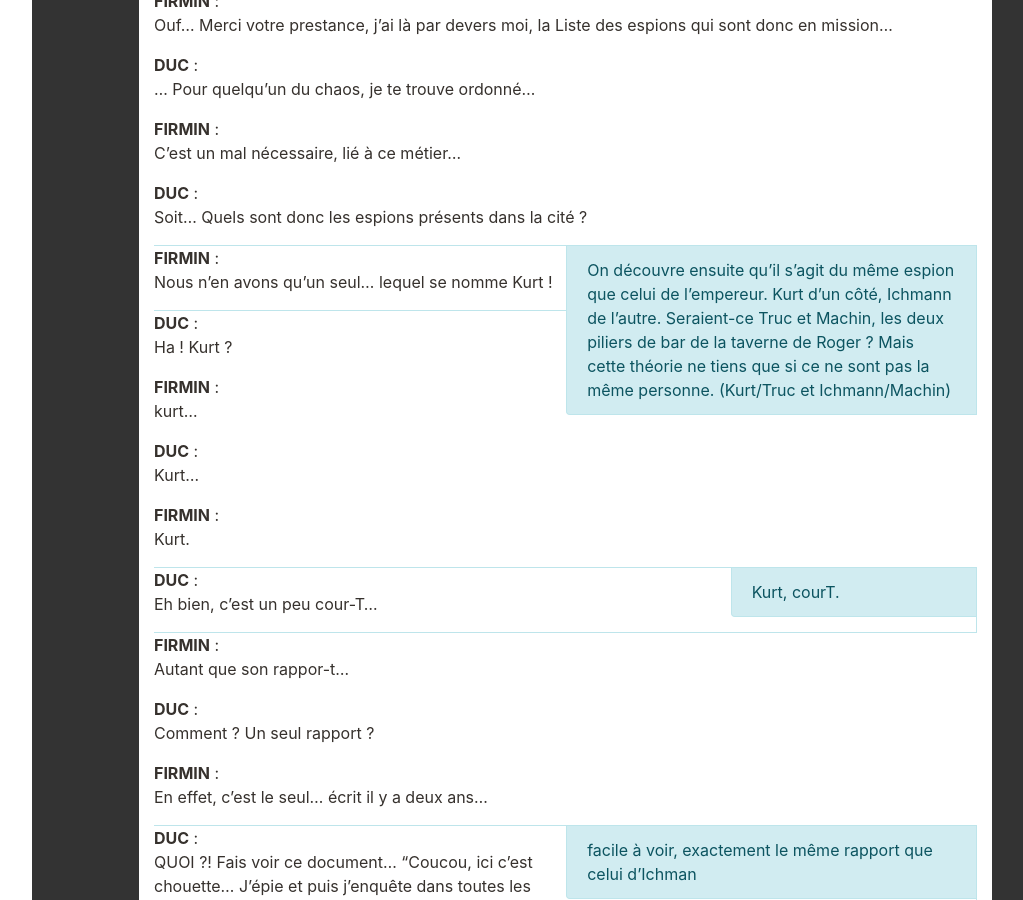
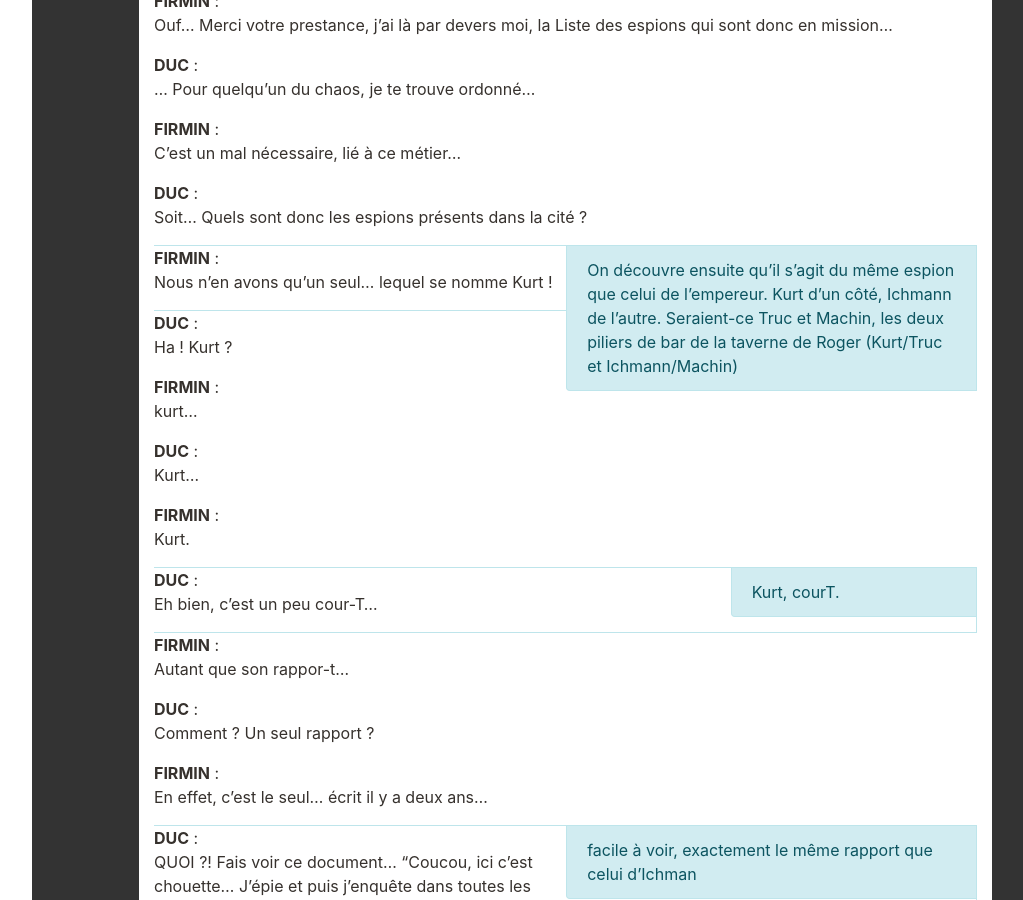
Before and after one commit to Neamar/sagas-mp3, a Jekyll site: the page built from Reflets/Reflets-17.html, in a window 1280 px wide and 900 px high, scrolled down 18236 px. Shown: the whole window, without its empty margins (181-1204 px from the left). Built offline with Jekyll 4.4.1, drawn with Linux system fonts in a browser that asks for light colours; comment, search, counter and statistics services are not loaded; part of the change alters nothing that is shown; some of the changed text lies outside the part shown.

Commit message:
Update Reflets-17.html

```diff
--- a/Reflets/Reflets-17.html
+++ b/Reflets/Reflets-17.html
@@ -35,7 +35,7 @@ NARRATEUR : Ainsi, Maender-Alkoor obtint des cataclysmes
 S'attirant des fléaux, voire une Apocalypse.
 D'abord, un sort mortel avait éradiqué quasiment tous les êtres œuvrant dans la cité.
 Vint, ensuite, une armée, funeste, ectoplasmique, missionnée pour briser ce bel endroit mythique.
-Mais cet ost mortifère eut un rôle vital, endiguant la menace de légions infernales.JDM:vitale, pour une armée de morts.
+Mais cet ost mortifère eut un rôle vital, endiguant la menace de légions infernales.JDM:vital, pour une armée de morts.
 Ces dernières émergèrent de l'immonde géhenne, au cœur de la cité, tel un magma de haine.
 Et pourtant, des héros, par un Pacte de sang, s'opposèrent aux Enfers, contrarièrent leurs plans…
 La muraille d'argent fut alors actionnée, aspirant les démons dans l'ombre des reflets.
@@ -298,7 +298,7 @@ FIRMIN : Ouf… Merci votre prestance, j'ai là par devers moi, la Liste des esp
 DUC : … Pour quelqu'un du chaos, je te trouve ordonné…
 FIRMIN : C'est un mal nécessaire, lié à ce métier...
 DUC : Soit… Quels sont donc les espions présents dans la cité ?
-FIRMIN : Nous n'en avons qu'un seul… lequel se nomme Kurt !REF:On découvre ensuite qu'il s'agit du même espion que celui de l'empereur. Kurt d'un côté, Ichmann de l'autre. Seraient-ce Truc et Machin, les deux piliers de bar de la taverne de Roger ? Mais cette théorie ne tiens que si ce ne sont pas la même personne. (Kurt/Truc et Ichmann/Machin)
+FIRMIN : Nous n'en avons qu'un seul… lequel se nomme Kurt !REF:On découvre ensuite qu'il s'agit du même espion que celui de l'empereur. Kurt d'un côté, Ichmann de l'autre. Seraient-ce Truc et Machin, les deux piliers de bar de la taverne de Roger (Kurt/Truc et Ichmann/Machin)
 DUC : Ha ! Kurt ?
 FIRMIN : kurt...
 DUC : Kurt...
@@ -356,7 +356,7 @@ ALIA-AENOR : désolé…
 TRICHELIEU : Oh c'est vrai…
 ZARAKAI : Zéhir et Enoriel…
 TRICHELIEU : des compagnons fidèles…
-ZARAKAI : nous avons partagé tant d'aventures à 3…
+ZARAKAI : nous avons partagé tant d'aventures à trois…
 TRICHELIEU : Eh oui… Bien sûr… Ah bon ?!!TRI
 ZARA et ALIA : OOhhh…
 ZARAKAI : Non MAIS NON Mais NON MAIS … SBAAAF !
@@ -500,7 +500,7 @@ SACHER-MASOCH : Boh… dois-je craindre, à ce stade, que l'on ne nous confonde
 YANOSH : Non non, t'inquiète…
 ZARAKAI : Shamrodia, shamrodia… non mais c'est quoi, déjà ?
 SACHER-MASOCH : La sainte déesse de la douleur cordiale, des tortures affables… c'est bon quand ça fait mal ! AHAHAH… je m'emballe…
-ZARAKAÏ : c'est donc ça… c'est donc sale…
+ZARAKAI : c'est donc ça… c'est donc sale…
 RÉMI : HMMMMMMMMMMMMM !
 KYO : Quoi ?! Rémi Chelin me dit qu'un de vos abrutis a super mal traduit vos dogmes, vos écrits…
 SACHER-MASOCH : Quoi ?… non ! Le saint prophète a dit…
@@ -614,7 +614,7 @@ ROGER : vous aussi…
 MOUMOUNE : Allez ouste ! Du balai…
 TRICHELIEU : Zarakaï ?
 ZARAKAI : Quoi ? Ah…
-TRICHELIEU : Veux-tu dormir chez moiii ?REF: Tricheliade ou pas ???
+TRICHELIEU : Veux-tu dormir chez moiii ?TRI
 ZARAKAI : Eh beh...
 TRICHELIEU : Tu t'es dit “tout sauf ça” !…
 ZARAKAI : Eh beh…
@@ -1101,7 +1101,7 @@ ZELKYRIEL : Et ta soeur ?
 ALATARIEL : ça c'est moi…
 ZELKYRIEL : je suis touché, soeurette… de voir que tu t'inquiètes…
 ALATARIEL : Sacré massacre ici…
-ZELKYRIEL : Tu l'as dit, bouffie ! je n'ai pas tout compris…
+ZELKYRIEL : Tu l'as dit, bouffi ! je n'ai pas tout compris…
 ALATARIEL : moi non plus ceci dit…
 ZELKYRIEL : Aha ?…
 ALATARIEL : Pouvons-nous repartir ?!
```
